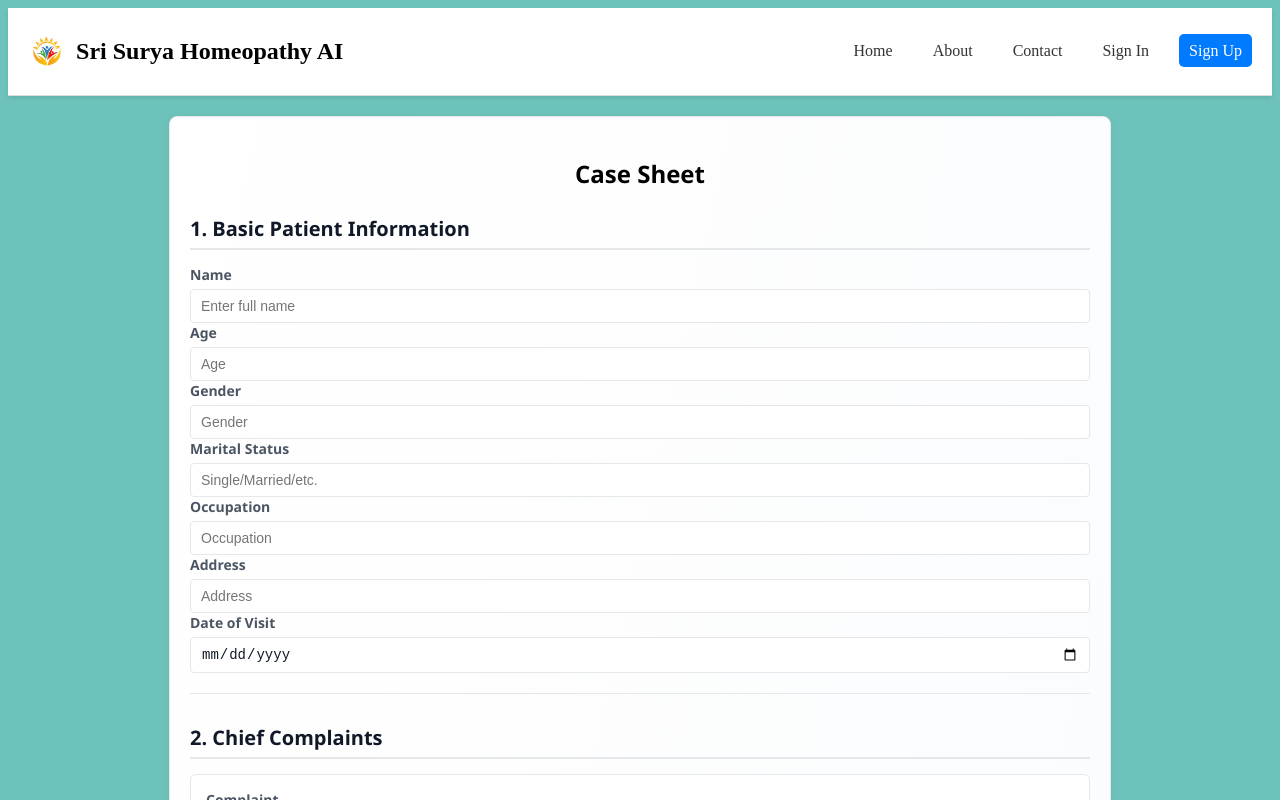
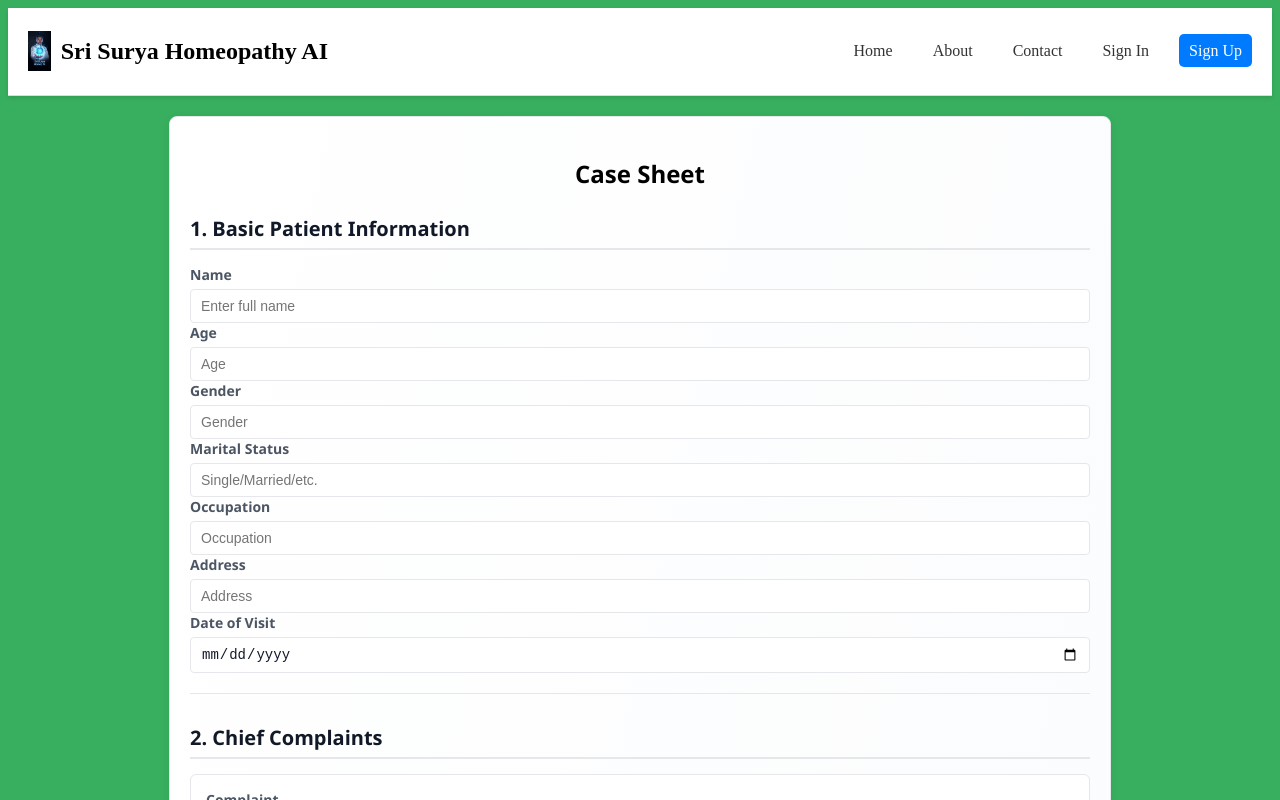
Before and after one commit to srisuryahomeopathyai-star/HomeopathyAi, a React (Vite) app in the folder Frontend/: page /addcase in a window 1280 px wide. Shown: the top 800 px of the page. Built offline with nearby package versions, Linux system fonts and the light colour scheme.

Commit message:
logo updated

```diff
--- a/Frontend/src/Components/casestyles.css
+++ b/Frontend/src/Components/casestyles.css
@@ -1,7 +1,7 @@
 /** @format */
 
 body {
-  background: linear-gradient(to bottom right, #6dc3bb, #6dc3bb);
+  background: linear-gradient(to bottom right, #37af5e, #37af5e);
 }
 
 .case-container {
```
Also changed, not shown: Frontend/src/assets/Bhanulogo.jpeg (added), Frontend/src/assets/Bhanulogo.png.
